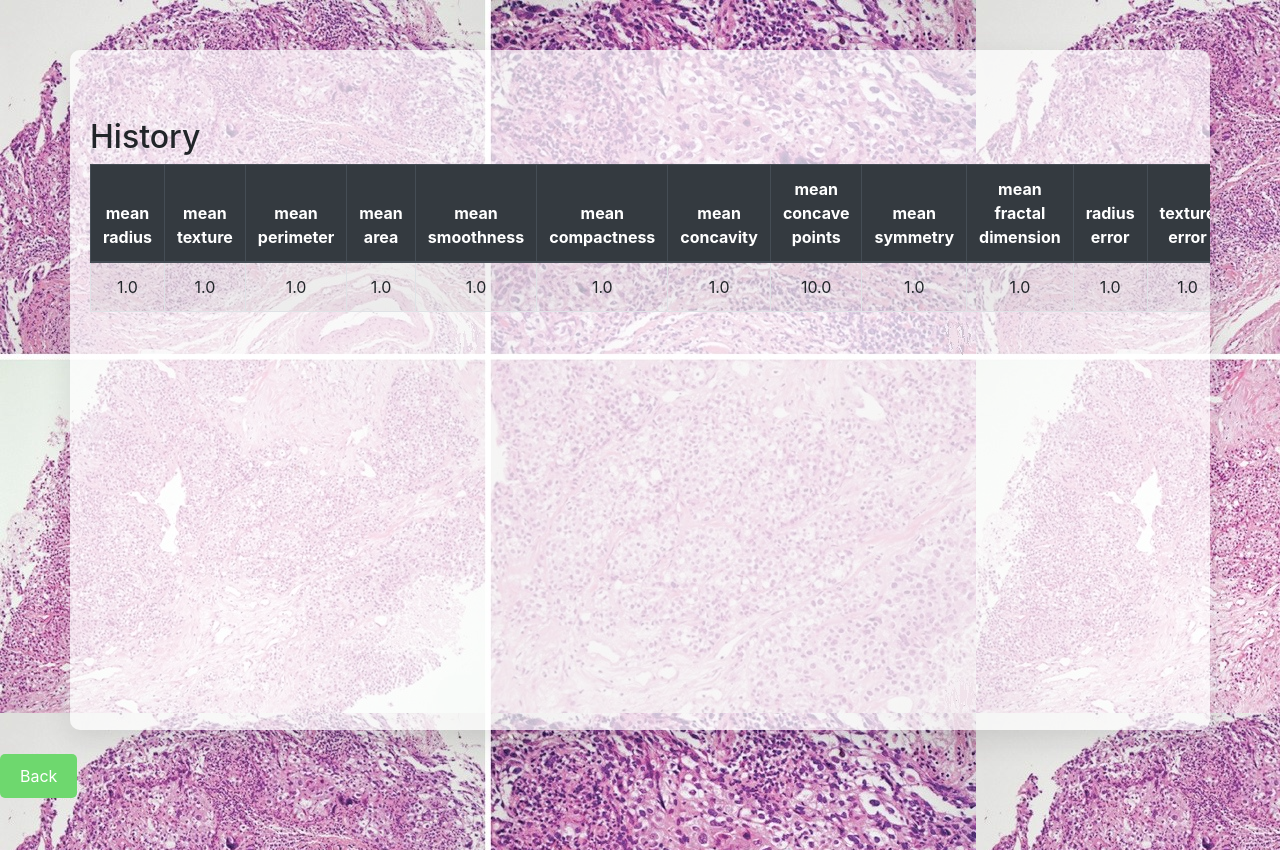
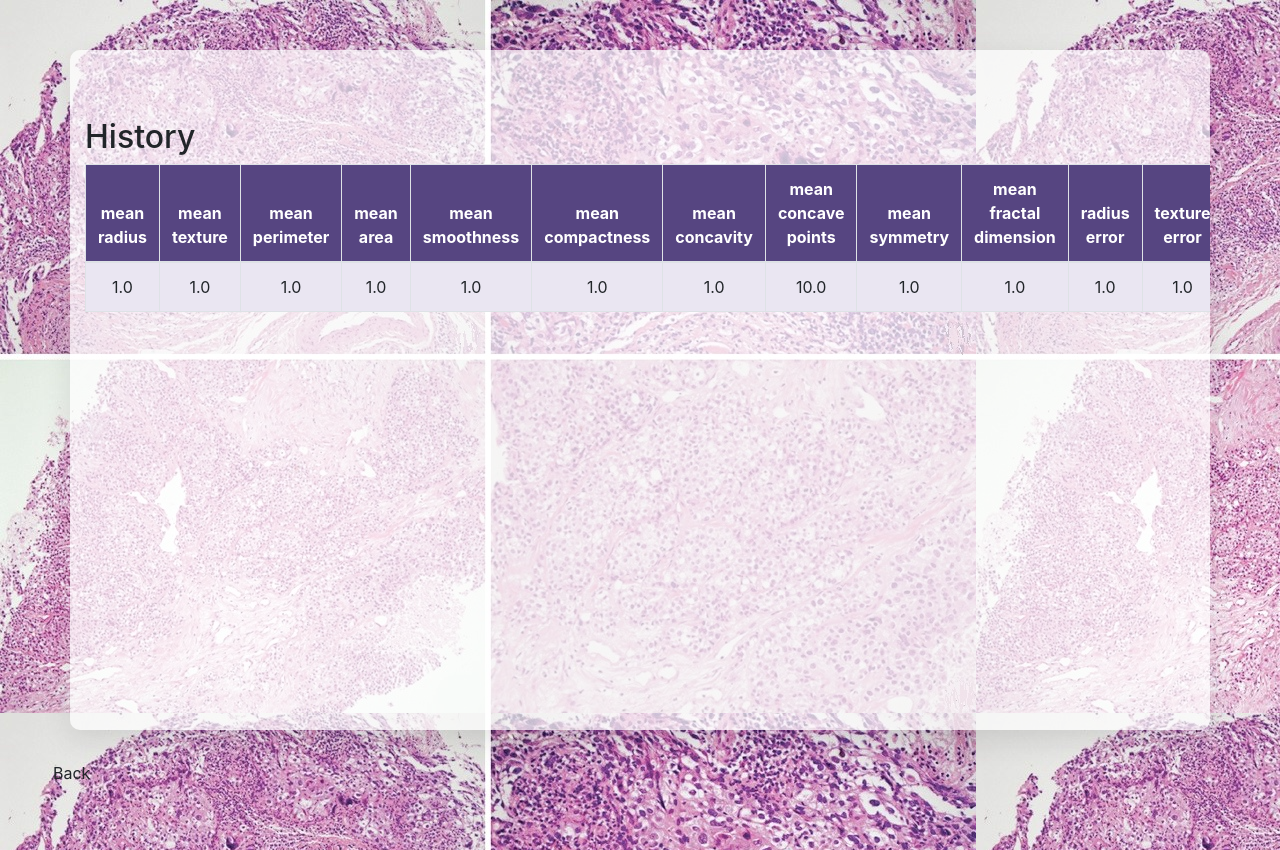
Before and after one commit to msinamsina/filoger-project, a Flask app: page /history in a window 1280 px wide. Run offline with Flask 3, Linux system fonts and the light colour scheme; the visitor is signed in with stand-in values (Sample User, id 1); tables that the repository leaves empty hold one stand-in row (values such as "Sample post"); parts of the project's set-up code (start-up, migrations or seed data) failed here and were passed over; some libraries are stand-ins or nearby versions.

Commit message:
Revise UI/UX for second time

```diff
--- a/app/static/stylesheet.css
+++ b/app/static/stylesheet.css
@@ -76,5 +76,28 @@
 }
 
 .btn-light-green:hover {
-    background-color: #0f4d0f; /* Darker green when hovered */
+    background-color: #146414; /* Darker green when hovered */
 }
+
+.custom-table {
+    background-color: #f7f2ff; /* Light purple background for the table */
+}
+
+.custom-table th {
+    background-color: #564581; /* Dark purple for header */
+    color: white; /* White text for header */
+}
+
+.custom-table th, .custom-table td {
+    padding: 15px; /* Padding for cells */
+    text-align: center; /* Center align text */
+}
+
+.custom-table tbody tr:hover {
+    background-color: #e2e3ff; /* Light blue when hovering over a row */
+}
+
+/* Optional: Ensure alternate row colors work with Bootstrap's striped */
+.custom-table tbody tr:nth-child(odd) {
+    background-color: #f1c4e7; /* Light pink for odd rows */
+}
--- a/app/templates/history.html
+++ b/app/templates/history.html
@@ -6,6 +6,8 @@
     <title>Input Model Features</title>
     <link href="https://stackpath.bootstrapcdn.com/bootstrap/4.3.1/css/bootstrap.min.css" rel="stylesheet">
     <link rel="stylesheet" href="{{url_for('static',filename='stylesheet.css')}}">
+    <link href="https://stackpath.bootstrapcdn.com/bootstrap/4.5.2/css/bootstrap.min.css" rel="stylesheet">
+
 </head>
 <body class="img-background">
 <!-- <img src="static/assets/img1.jpg" class="img"> -->
@@ -14,8 +16,8 @@
 
     <h2 class="mt-5 ">History</h2>
 
-    <table class="table table-striped table-hover table-bordered">
-        <thead class="thead-dark">
+    <table class="table table-striped table-hover table-bordered custom-table">
+        <thead>
             <tr>
                 {% for feat in feature_names %}
                 <th class="text-center">{{ feat }}</th>
@@ -42,7 +44,7 @@
 </div>
 
 <br>
-<a href="{{ url_for('main.home') }}" class="btn btn-light-green">Back</a>
+<a href="{{ url_for('main.home') }}"  style="margin-left: 40px;"  class="btn btn-light-green">Back</a>
 
 </body>
 </html>
--- a/app/templates/input.html
+++ b/app/templates/input.html
@@ -29,6 +29,6 @@
 
 </div>
 <br>
-<a href="{{ url_for('main.home') }}" class="btn btn-light-green">Back</a>
+<a href="{{ url_for('main.home') }}"  style="margin-left: 40px;"  class="btn btn-light-green">Back</a>
 </body>
 </html>
--- a/app/templates/result.html
+++ b/app/templates/result.html
@@ -35,7 +35,7 @@
         </div>
      </div>
      <br>
-     <a href="{{ url_for('main.home') }}" class="btn btn-light-green">Back</a>
+     <a href="{{ url_for('main.home') }}"  style="margin-left: 40px;"  class="btn btn-light-green">Back</a>
 
 </body>
 </html>
```
Also changed, not shown: app/static/stylesheet2.css (line endings or trailing spaces).
